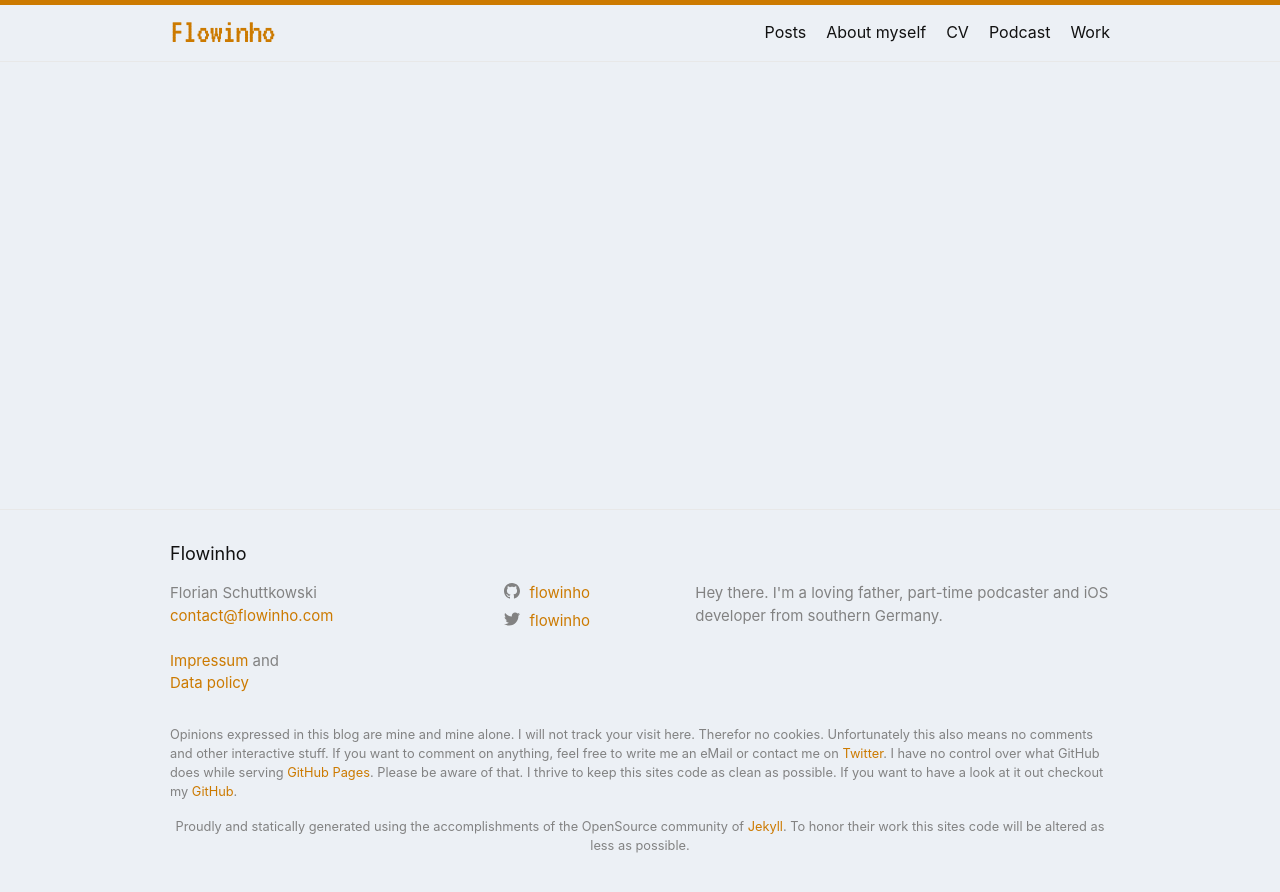
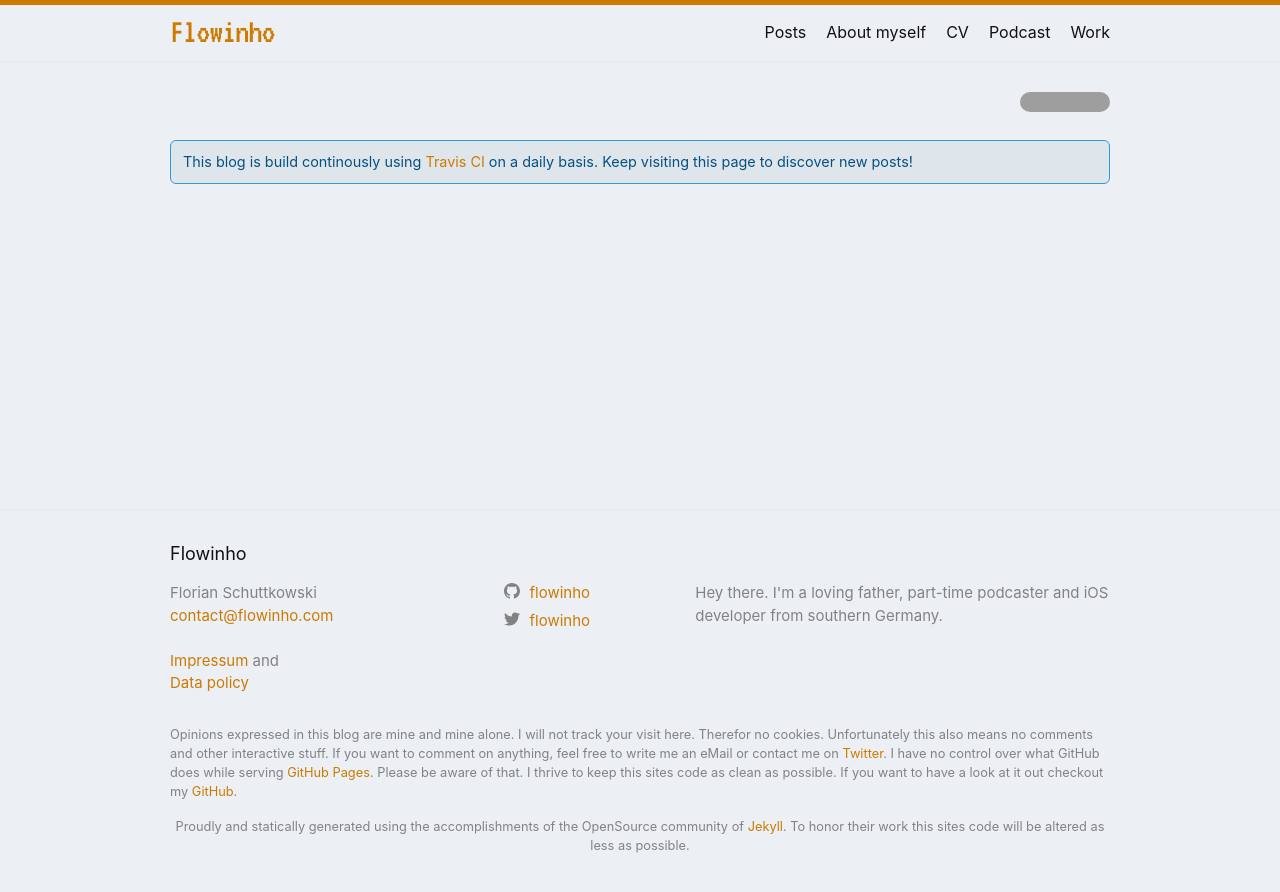
Before and after one commit to flowinho/flowinho.github.io, a Jekyll site: the page built from index.md, in a window 1280 px wide. Shown: the top 892 px of the page. Built offline with Jekyll 4.4.1, drawn with Linux system fonts in a browser that asks for light colours; grey boxes are pictures that could not be loaded.

Commit message:
Enable continous integratioN

```diff
--- a/_config.yml
+++ b/_config.yml
@@ -8,6 +8,7 @@ url: "https://flowinho.com" # the base hostname & protocol for your site, e.g. h
 twitter_username: flowinho
 github_username: flowinho
 show_excerpts: false
+future: false
 # Build settings
 markdown: kramdown
 kramdown:
--- a/index.md
+++ b/index.md
@@ -4,3 +4,11 @@
 
 layout: home
 ---
+
+<img style="float:right;" src="https://travis-ci.com/flowinho/flowinho.github.io.svg?branch=master">
+<br />
+<div class="note">
+<span>
+This blog is build continously using <a href="https://travis-ci.com">Travis CI</a> on a daily basis. Keep visiting this page to discover new posts!
+</span>
+</div>
```
Also changed, not shown: travis.yml (added, +21 -0 lines), _includes/footer.html (line endings or trailing spaces), 1 other file.
